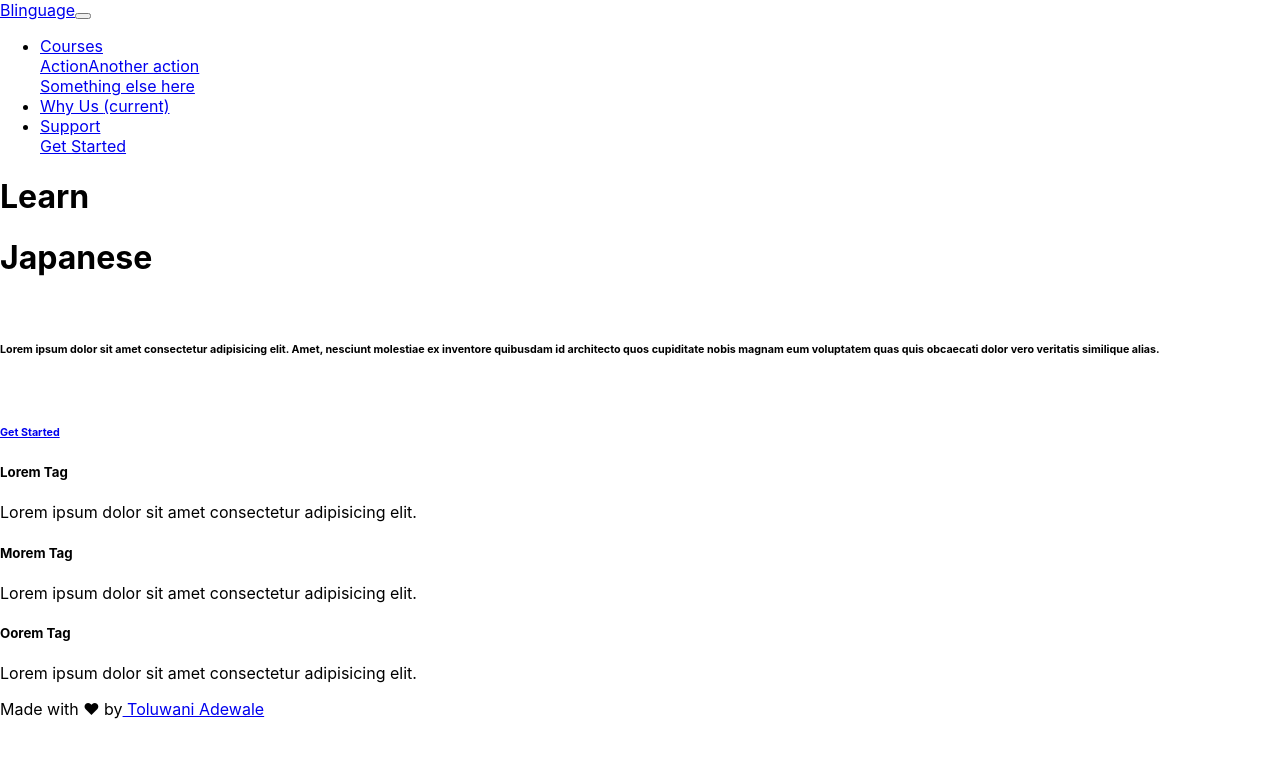
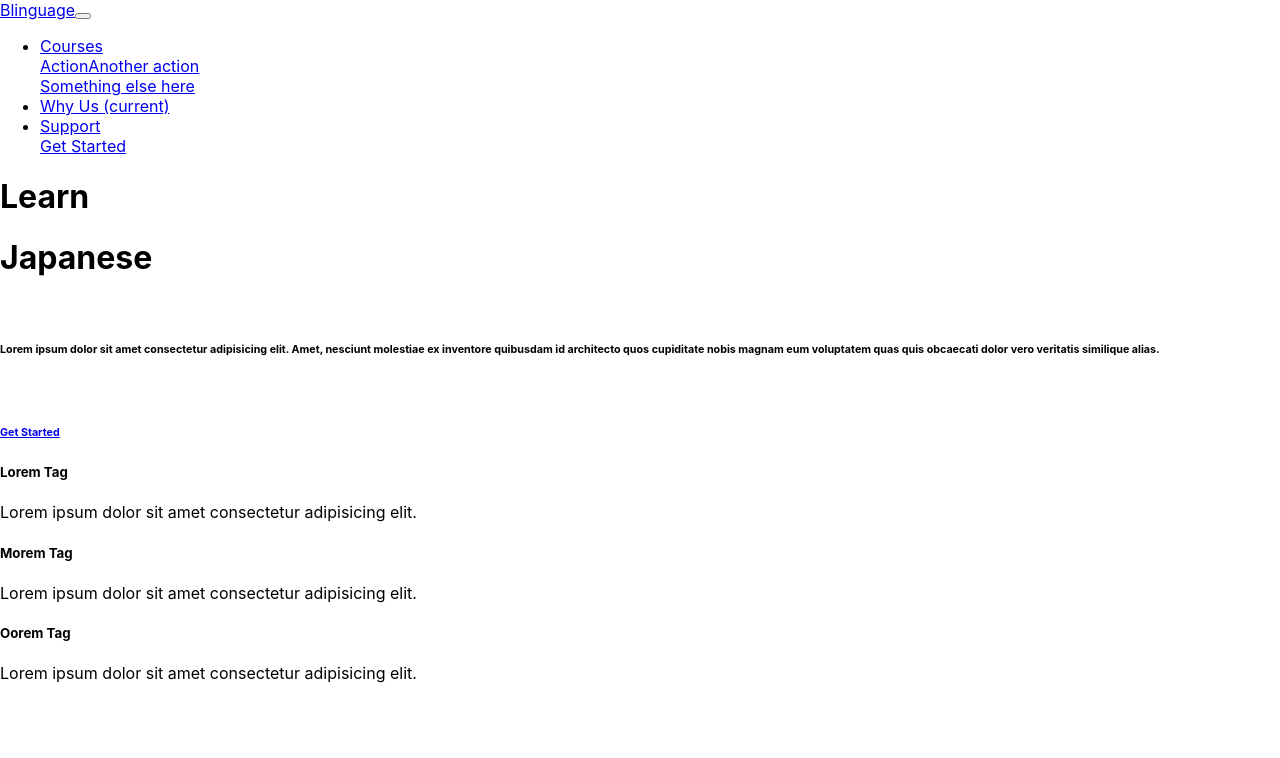
Before and after one commit to andaydin/dot-project, a React (Create React App) app: page / in a window 1280 px wide. Shown: the top 758 px of the page. Built offline with nearby package versions, Linux system fonts and the light colour scheme; the HTML template or start-up script is replaced by a standard one.

Commit message:
Update Footer.js

```diff
--- a/src/components/Footer/Footer.js
+++ b/src/components/Footer/Footer.js
@@ -4,10 +4,6 @@ function Footer() {
     return (
         <footer class="page-footer font-small blue footer">
 
-            <div class="footer-copyright text-center py-3">Made with ❤ by
-        <a href="https://about.me/adewaletoluwani" target="_blank" rel="noopener noreferrer" className="author"> Toluwani Adewale</a>
-            </div>
-
         </footer>
     );
 }
```
